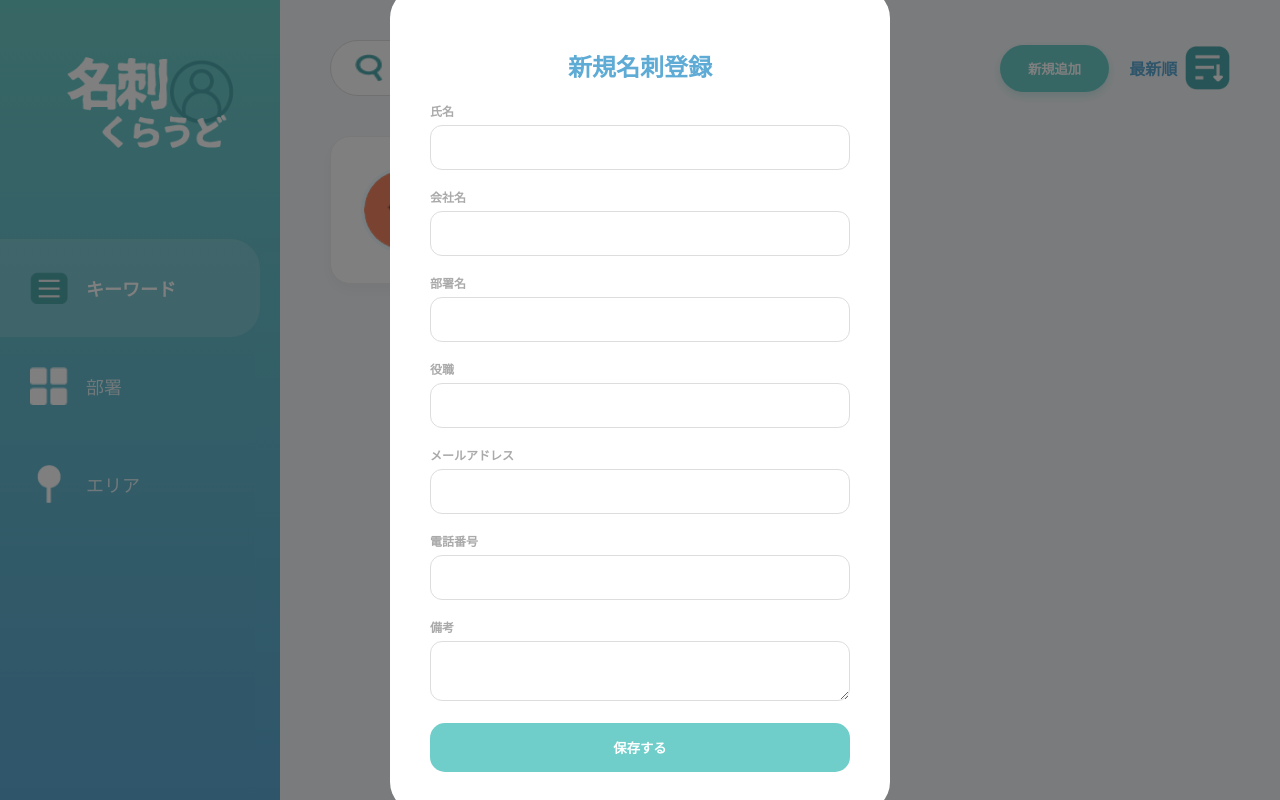
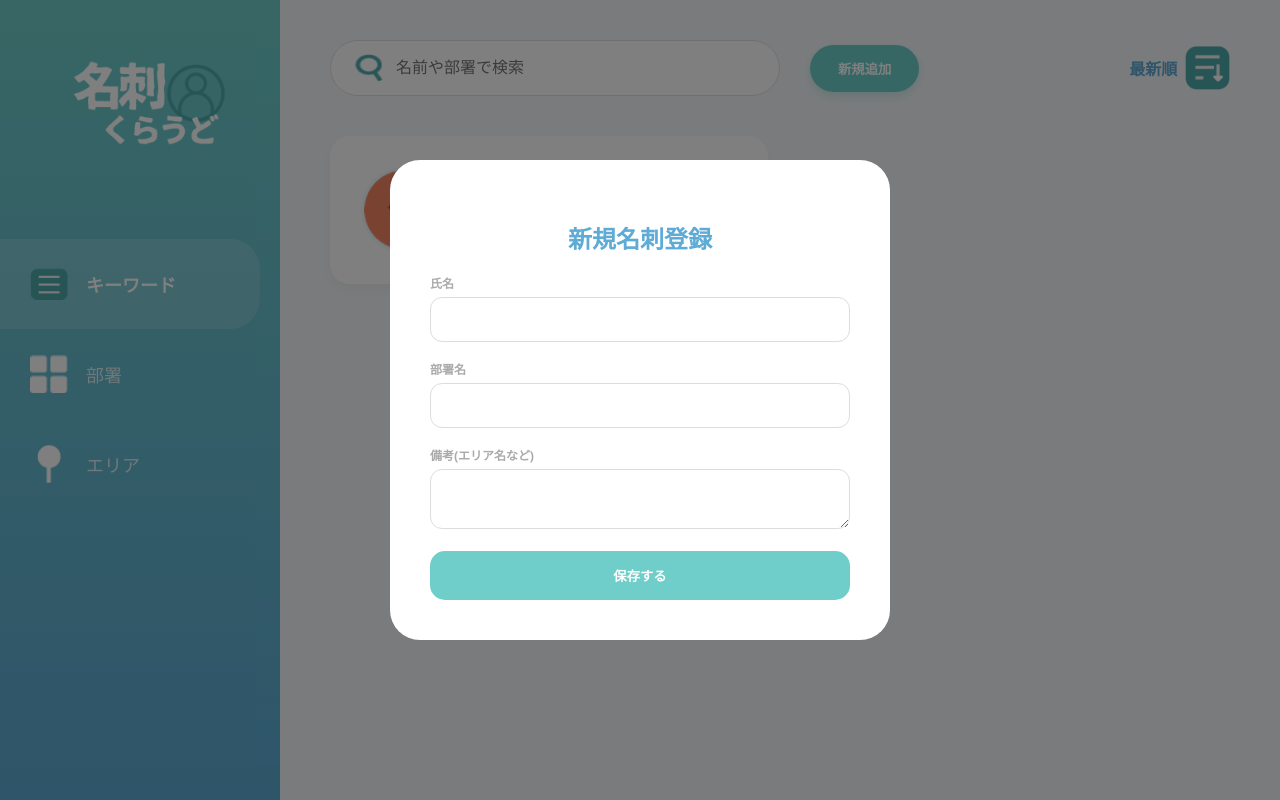
Before and after one commit to masamaru201012-dotcom/-, a plain HTML site: page index.html in a window 1280 px wide. Both pictures are taken after a click on the button "新規追加". Drawn offline with Linux system fonts and the light colour scheme.

Commit message:
Update index.html

```diff
--- a/index.html
+++ b/index.html
@@ -5,55 +5,47 @@
     <meta name="viewport" content="width=device-width, initial-scale=1.0">
     <title>名刺くらうど - キーワード</title>
     <style>
-        /* レイアウト・デザイン共通（既存維持） */
         body { margin: 0; font-family: "Helvetica Neue", Arial, sans-serif; display: flex; height: 100vh; background-color: #f5f7f9; overflow: hidden; }
-        .sidebar { width: 280px; background: linear-gradient(180deg, #6fceca 0%, #5eabd5 100%); display: flex; flex-direction: column; padding: 60px 0 0 0; color: white; flex-shrink: 0; }
-        .logo-area { padding: 0 20px 80px; text-align: center; }
-        .logo-area img { width: 100%; height: auto; transform: scale(1.1); }
-        .nav-item { display: flex; align-items: center; padding: 30px 30px; color: rgba(255, 255, 255, 0.8); text-decoration: none; font-size: 18px; }
+
+        /* サイドバー統一設定 */
+        .sidebar { width: 280px; background: linear-gradient(180deg, #6fceca 0%, #5eabd5 100%); display: flex; flex-direction: column; padding: 60px 0 0 0; color: white; flex-shrink: 0; z-index: 3000; }
+        .logo-area { padding: 0 20px 80px; text-align: center; box-sizing: border-box; }
+        .logo-area img { width: 100%; height: auto; }
+        .nav-item { display: flex; align-items: center; padding: 0 30px; color: rgba(255, 255, 255, 0.8); text-decoration: none; font-size: 18px; height: 90px; box-sizing: border-box; }
         .nav-item.active { color: #ffffff; font-weight: bold; background: rgba(255, 255, 255, 0.15); border-radius: 0 30px 30px 0; margin-right: 20px; }
         .nav-icon { width: 38px; height: 38px; margin-right: 18px; object-fit: contain; }
 
+        /* メインコンテンツ */
         .main-content { flex: 1; display: flex; flex-direction: column; overflow: hidden; }
         .header { padding: 40px 50px; display: flex; align-items: center; gap: 30px; }
         .search-container { position: relative; flex: 0 1 450px; }
         .search-bar { width: 100%; padding: 18px 15px 18px 65px; border-radius: 40px; border: 1px solid #e0e0e0; background-color: white; font-size: 16px; outline: none; box-sizing: border-box; }
         .search-icon { position: absolute; left: 25px; top: 50%; transform: translateY(-50%); width: 28px; height: 28px; }
-
-        .action-controls { margin-left: auto; display: flex; align-items: center; gap: 20px; }
         .add-button { background-color: #6fceca; color: white; border: none; padding: 14px 28px; border-radius: 35px; font-weight: bold; cursor: pointer; box-shadow: 0 4px 10px rgba(111, 206, 202, 0.3); }
-        .sort-trigger { display: flex; align-items: center; gap: 8px; cursor: pointer; }
+        .sort-trigger { margin-left: auto; display: flex; align-items: center; gap: 8px; cursor: pointer; }
         .sort-trigger img { height: 44px; }
 
-        /* アイコン表示エリアの指定を強化 */
+        /* カードデザイン */
         .card-grid { padding: 0 50px 50px; display: grid; grid-template-columns: repeat(auto-fill, minmax(320px, 1fr)); gap: 25px; overflow-y: auto; }
-        .card { background: white; border-radius: 20px; padding: 30px; box-shadow: 0 6px 15px rgba(0,0,0,0.04); display: flex; align-items: center; gap: 20px; border: 1px solid #f0f0f0; cursor: pointer; transition: 0.2s; }
-
-        .thumb-box {
-            width: 80px; height: 80px; border-radius: 50%; border: 3px solid #f0faff;
-            background-color: #e0f4f3; position: relative; flex-shrink: 0;
-            overflow: hidden; display: flex; align-items: center; justify-content: center;
-        }
-        /* 画像が枠いっぱいに表示されるように */
-        .thumb-box img { width: 100%; height: 100%; object-fit: cover; border-radius: 50%; }
-
-        .card-name { font-weight: bold; font-size: 20px; color: #333; }
+        .card { background: white; border-radius: 20px; padding: 30px; box-shadow: 0 6px 15px rgba(0,0,0,0.04); display: flex; align-items: center; gap: 20px; cursor: pointer; border: 1px solid transparent; transition: 0.2s; }
+        .card:hover { border-color: #6fceca; }
+        .thumb-box { width: 80px; height: 80px; border-radius: 50%; border: 3px solid #f0faff; background-color: #e0f4f3; flex-shrink: 0; overflow: hidden; display: flex; align-items: center; justify-content: center; }
+        .thumb-box img { width: 100%; height: 100%; object-fit: cover; }
 
         /* モーダル */
         .modal-overlay { display: none; position: fixed; top: 0; left: 0; width: 100%; height: 100%; background: rgba(0,0,0,0.5); z-index: 4000; justify-content: center; align-items: center; }
         .modal-overlay.open { display: flex; }
-        .modal-content { background: white; width: 90%; max-width: 500px; border-radius: 30px; padding: 40px; position: relative; box-sizing: border-box; }
+        .modal-content { background: white; width: 90%; max-width: 500px; border-radius: 30px; padding: 40px; max-height: 85vh; overflow-y: auto; box-sizing: border-box; }
         .info-group { margin-bottom: 18px; }
         .info-label { font-size: 12px; color: #aaa; margin-bottom: 6px; font-weight: bold; }
         .info-value, .info-input { width: 100%; padding: 14px; border-radius: 12px; border: 1px solid #eee; background: #f8f9fa; box-sizing: border-box; }
         .info-input { background: #fff; border: 1px solid #ddd; }
         .save-btn { width: 100%; background-color: #6fceca; color: white; border: none; padding: 15px; border-radius: 15px; font-weight: bold; cursor: pointer; }
-        .delete-link { display: block; text-align: center; color: #ff7675; margin-top: 20px; font-size: 13px; cursor: pointer; text-decoration: underline; }
     </style>
 </head>
 <body>
     <div class="sidebar">
-        <div class="logo-area"><img src="logo.png" alt="Logo"></div>
+        <div class="logo-area"><img src="logo.png"></div>
         <a href="index.html" class="nav-item active"><img src="icon-keyword.png" class="nav-icon"><span>キーワード</span></a>
         <a href="dept.html" class="nav-item"><img src="icon-dept.png" class="nav-icon"><span>部署</span></a>
         <a href="area.html" class="nav-item"><img src="icon-area.png" class="nav-icon"><span>エリア</span></a>
@@ -65,12 +57,10 @@
                 <img src="icon-search.png" class="search-icon">
                 <input type="text" class="search-bar" id="searchInput" placeholder="名前や部署で検索">
             </div>
-            <div class="action-controls">
-                <button class="add-button" onclick="openAddModal()">新規追加</button>
-                <div class="sort-trigger" onclick="toggleSort()">
-                    <div id="sortLabel" style="font-weight:bold; color:#5eabd5;">最新順</div>
-                    <img src="btn-sort.png">
-                </div>
+            <button class="add-button" onclick="openAddModal()">新規追加</button>
+            <div class="sort-trigger" onclick="toggleSort()">
+                <div id="sortLabel" style="font-weight:bold; color:#5eabd5;">最新順</div>
+                <img src="btn-sort.png">
             </div>
         </div>
         <div class="card-grid" id="cardGrid"></div>
@@ -81,36 +71,25 @@
     </div>
 
     <script>
-        // データの初期ロード
         let userData = JSON.parse(localStorage.getItem('myCards')) || [
             { id: 1, name: '清水 真輝', company: '三重テレビ放送', dept: '制作技術部', title: '係長', email: 'shimizu@mietv.example.com', phone: '059-123-4567', memo: '本人', icon: 'user-1.png', date: Date.now() }
         ];
-
         let currentSort = 'newest';
 
         function updateDisplay() {
             const grid = document.getElementById('cardGrid');
             grid.innerHTML = "";
             const search = document.getElementById('searchInput').value.toLowerCase();
+            let data = [...userData].filter(u => u.name.toLowerCase().includes(search) || u.dept.toLowerCase().includes(search));
 
-            let data = [...userData];
             if (currentSort === 'newest') data.sort((a,b) => b.date - a.date);
             else data.sort((a,b) => a.name.localeCompare(b.name, 'ja'));
 
-            data.filter(u => u.name.toLowerCase().includes(search) || u.dept.toLowerCase().includes(search)).forEach(user => {
+            data.forEach(user => {
                 const card = document.createElement('div');
                 card.className = 'card';
                 card.onclick = () => openDetail(user);
-
-                // 画像表示エラー時のデバッグ機能付き
-                card.innerHTML = `
-                    <div class="thumb-box">
-                        <img src="${user.icon}" alt=""
-                             onerror="this.style.display='none'; this.nextElementSibling.style.display='block';">
-                        <span style="display:none; font-size:30px; font-weight:bold; color:#5eabd5;">？</span>
-                    </div>
-                    <div class="card-name">${user.name}</div>
-                `;
+                card.innerHTML = `<div class="thumb-box"><img src="${user.icon.replace('./','')}"></div><div style="font-weight:bold; font-size:20px;">${user.name}</div>`;
                 grid.appendChild(card);
             });
         }
@@ -125,19 +104,14 @@
             const inner = document.getElementById('modalInner');
             inner.innerHTML = `
                 <div style="text-align:center; padding-bottom:20px; border-bottom:2px solid #f0faff; margin-bottom:25px;">
-                    <div class="thumb-box" style="margin: 0 auto 15px; width:100px; height:100px;">
-                        <img src="${u.icon}" onerror="this.style.display='none'; this.nextElementSibling.style.display='block';">
-                        <span style="display:none; font-size:40px; font-weight:bold; color:#5eabd5;">？</span>
-                    </div>
+                    <div class="thumb-box" style="margin: 0 auto 15px; width:100px; height:100px;"><img src="${u.icon.replace('./','')}"></div>
                     <div style="font-size:24px; font-weight:bold;">${u.name}</div>
                 </div>
                 <div class="info-group"><div class="info-label">会社名</div><div class="info-value">${u.company || '---'}</div></div>
                 <div class="info-group"><div class="info-label">部署名</div><div class="info-value">${u.dept || '---'}</div></div>
                 <div class="info-group"><div class="info-label">役職</div><div class="info-value">${u.title || '---'}</div></div>
-                <div class="info-group"><div class="info-label">メールアドレス</div><div class="info-value">${u.email || '---'}</div></div>
-                <div class="info-group"><div class="info-label">電話番号</div><div class="info-value">${u.phone || '---'}</div></div>
-                <div class="info-group"><div class="info-label">備考</div><div class="info-value" style="white-space:pre-wrap;">${u.memo || '---'}</div></div>
-                <div class="delete-link" onclick="deleteCard(${u.id})">この名刺を削除する</div>
+                <div class="info-group"><div class="info-label">備考</div><div class="info-value">${u.memo || '---'}</div></div>
+                <div style="text-align:center; margin-top:20px; color:#ff7675; cursor:pointer; text-decoration:underline;" onclick="deleteCard(${u.id})">この名刺を削除する</div>
             `;
             document.getElementById('modalOverlay').classList.add('open');
         }
@@ -147,12 +121,8 @@
             inner.innerHTML = `
                 <h2 style="color:#5eabd5; text-align:center;">新規名刺登録</h2>
                 <div class="info-group"><div class="info-label">氏名</div><input type="text" id="add-name" class="info-input"></div>
-                <div class="info-group"><div class="info-label">会社名</div><input type="text" id="add-company" class="info-input"></div>
                 <div class="info-group"><div class="info-label">部署名</div><input type="text" id="add-dept" class="info-input"></div>
-                <div class="info-group"><div class="info-label">役職</div><input type="text" id="add-title" class="info-input"></div>
-                <div class="info-group"><div class="info-label">メールアドレス</div><input type="email" id="add-email" class="info-input"></div>
-                <div class="info-group"><div class="info-label">電話番号</div><input type="tel" id="add-phone" class="info-input"></div>
-                <div class="info-group"><div class="info-label">備考</div><textarea id="add-memo" class="info-input"></textarea></div>
+                <div class="info-group"><div class="info-label">備考(エリア名など)</div><textarea id="add-memo" class="info-input"></textarea></div>
                 <button class="save-btn" onclick="saveNewCard()">保存する</button>
             `;
             document.getElementById('modalOverlay').classList.add('open');
@@ -162,24 +132,13 @@
             const name = document.getElementById('add-name').value;
             if (!name) return alert('氏名は必須です');
             const nextId = userData.length > 0 ? Math.max(...userData.map(u => u.id)) + 1 : 1;
-            const newCard = {
-                id: nextId, name, company: document.getElementById('add-company').value,
-                dept: document.getElementById('add-dept').value, title: document.getElementById('add-title').value,
-                email: document.getElementById('add-email').value, phone: document.getElementById('add-phone').value,
-                memo: document.getElementById('add-memo').value,
-                icon: `user-${(nextId % 6) + 1}.png`,
-                date: Date.now()
-            };
-            userData.push(newCard);
+            userData.push({ id: nextId, name, dept: document.getElementById('add-dept').value, memo: document.getElementById('add-memo').value, icon: `user-${(nextId % 6) + 1}.png`, date: Date.now() });
             localStorage.setItem('myCards', JSON.stringify(userData));
             closeModal(); updateDisplay();
         }
 
         function deleteCard(id) {
-            if (!confirm('削除しますか？')) return;
-            userData = userData.filter(u => u.id !== id);
-            localStorage.setItem('myCards', JSON.stringify(userData));
-            closeModal(); updateDisplay();
+            if (confirm('削除しますか？')) { userData = userData.filter(u => u.id !== id); localStorage.setItem('myCards', JSON.stringify(userData)); closeModal(); updateDisplay(); }
         }
 
         function closeModal() { document.getElementById('modalOverlay').classList.remove('open'); }
```
